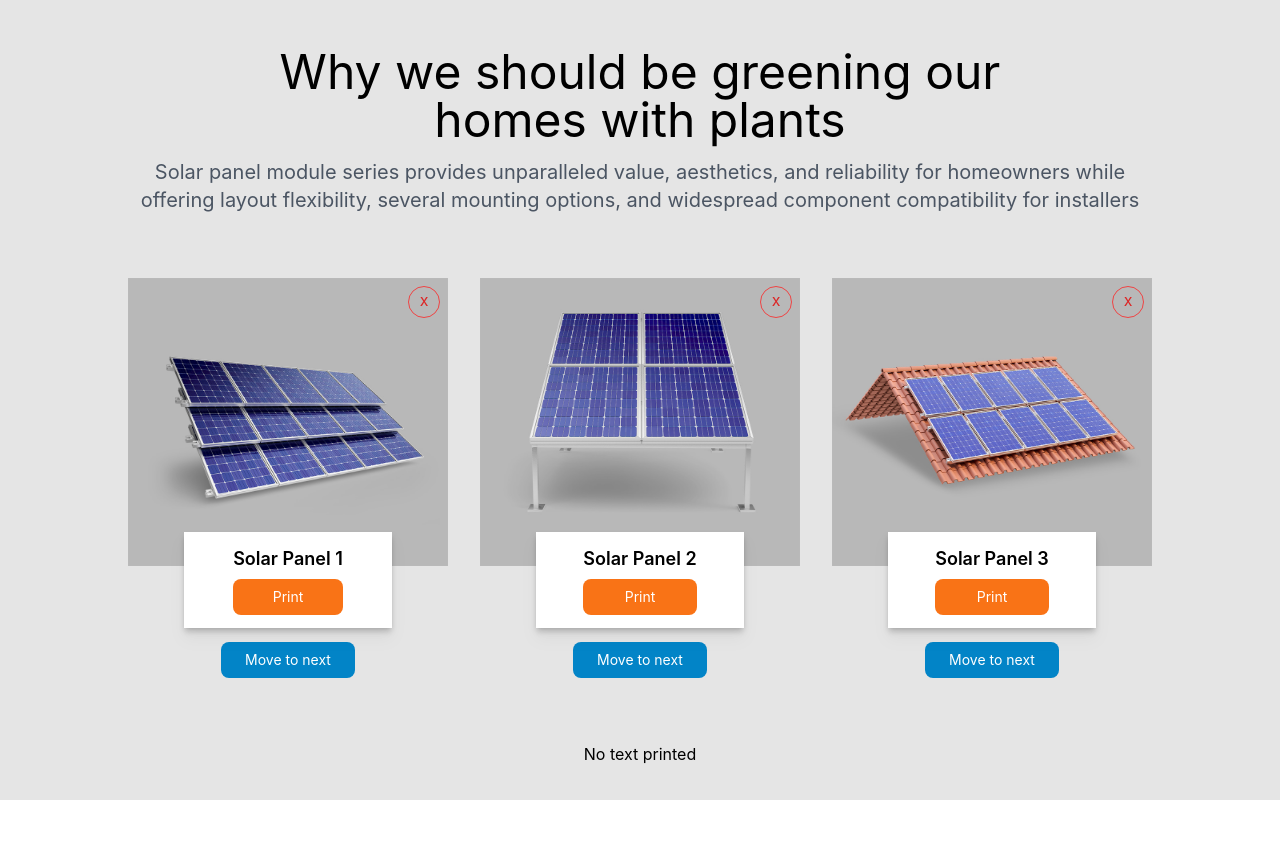
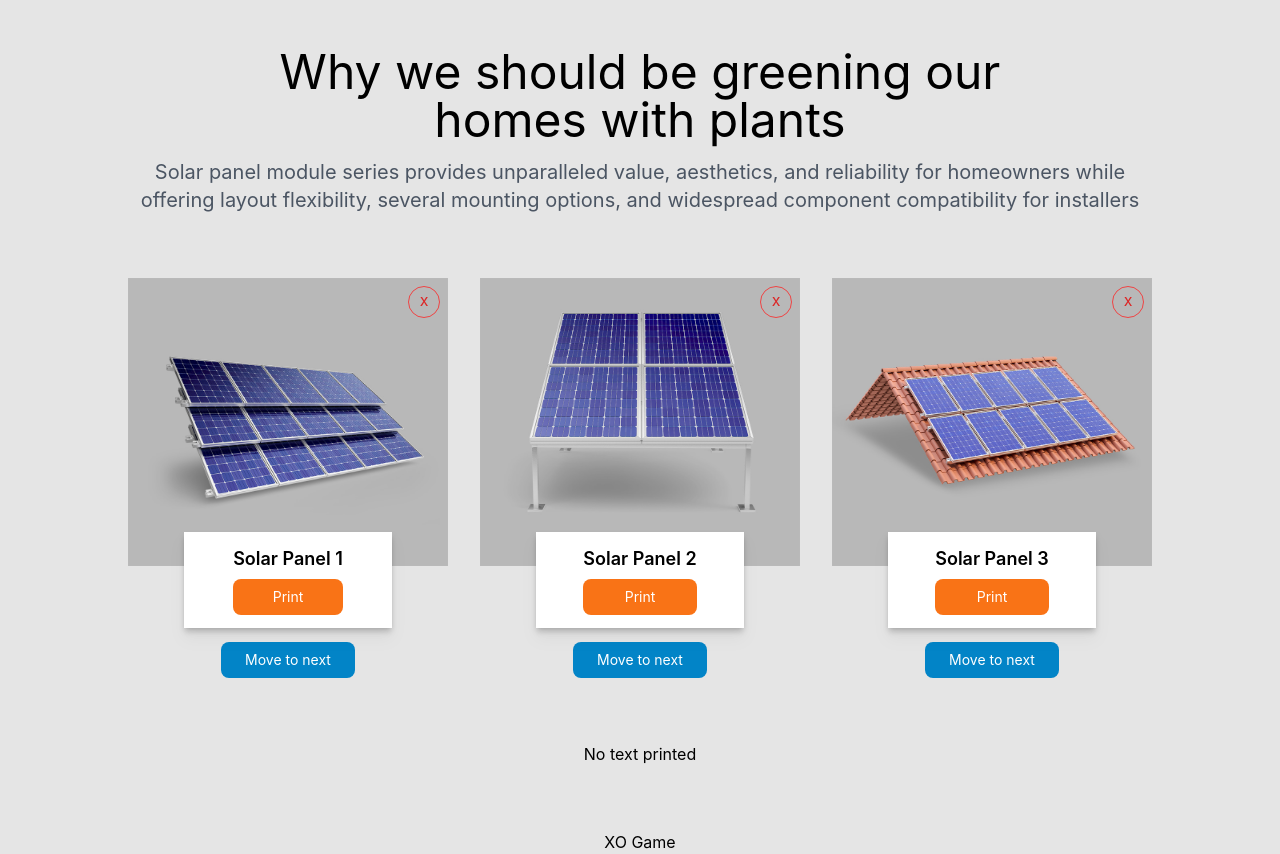
Before and after one commit to Amoly93/first_Project, a React (Create React App) app: page / in a window 1280 px wide. Before the commit the page ends 800 px from the top, so only its background shows below. Built offline with nearby package versions, Linux system fonts and the light colour scheme.

Commit message:
Adding improvements

```diff
--- a/src/App.js
+++ b/src/App.js
@@ -1,5 +1,6 @@
 import "./App.css";
 import { useState } from "react";
+import XO from "./components/xo";
 
 function App() {
   //Array
@@ -95,6 +96,7 @@ function App() {
             </button>
           )}
         </div>
+        <XO />
       </div>
     </div>
   );
--- /dev/null
+++ b/src/components/xo.js
@@ -0,0 +1,9 @@
+function XO() {
+  return (
+    <div>
+      <h1>XO Game</h1>
+    </div>
+  );
+}
+
+export default XO;
```
